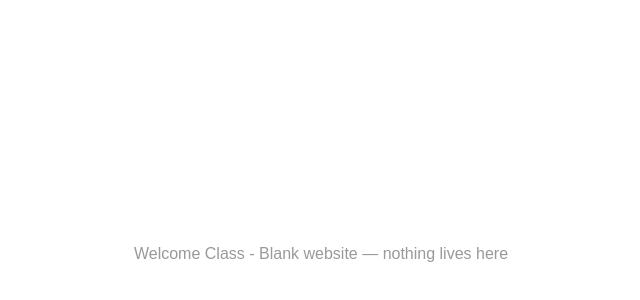
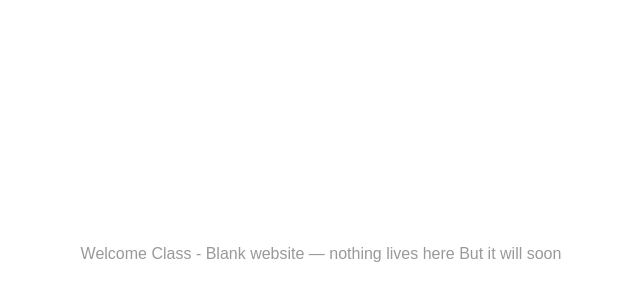
Before and after one commit to aoliverTN/automation-calculator-demo, a plain HTML site: page index.html in a window 1280 px wide. Shown: the part 146-446 px from the top of the page, without its empty margins (319-959 px from the left). Drawn offline with Linux system fonts and the light colour scheme.

Commit message:
Update index.html

```diff
--- a/index.html
+++ b/index.html
@@ -18,6 +18,6 @@
     </style>
 </head>
 <body>
-    <p>Welcome Class - Blank website — nothing lives here</p>
+    <p>Welcome Class - Blank website — nothing lives here But it will soon</p>
 </body>
 </html>
```
